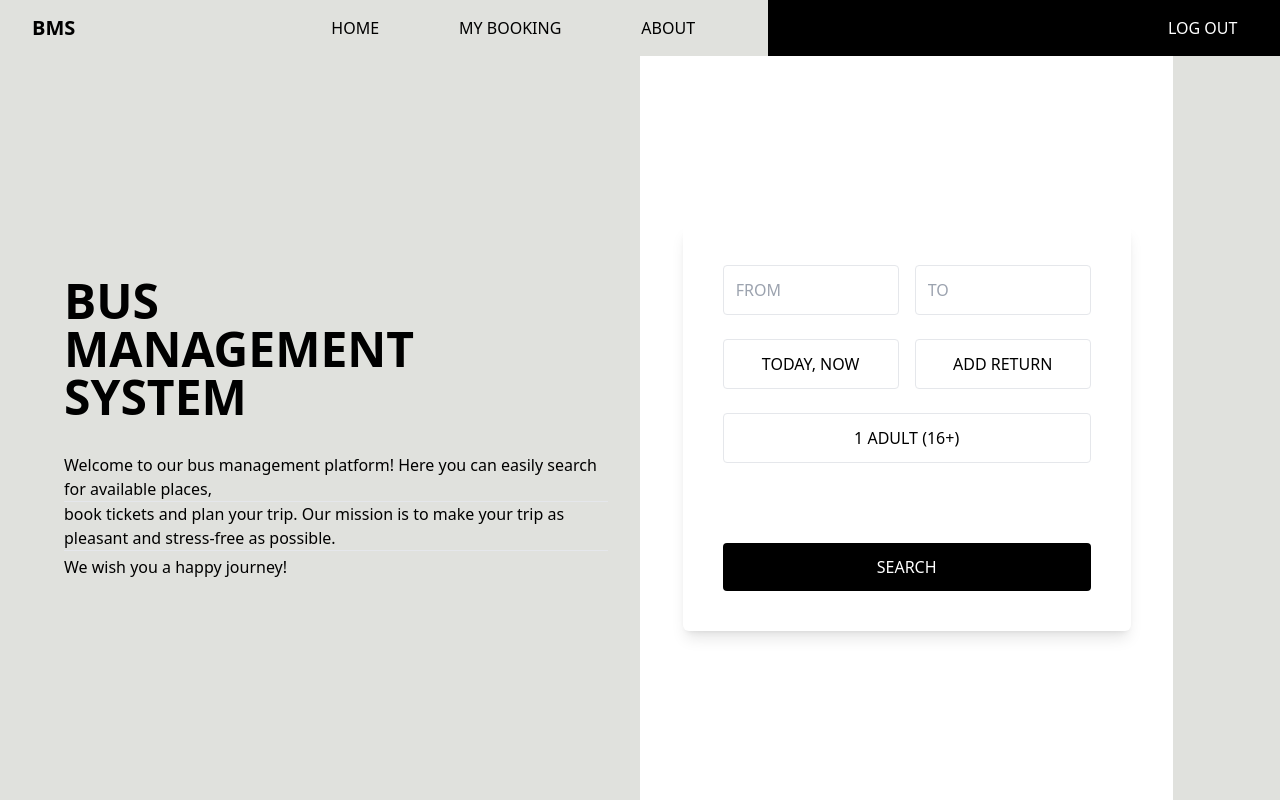
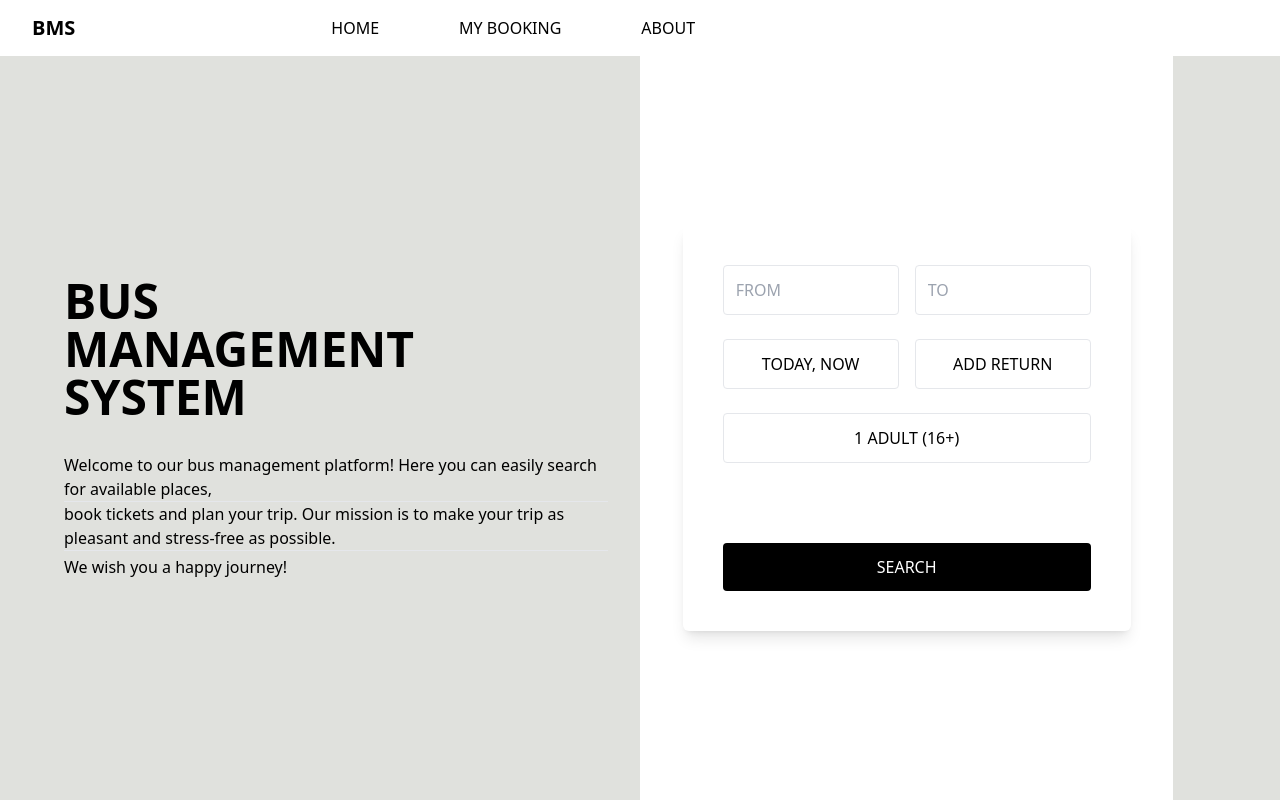
Before and after one commit to dbilic98/booking-bus-ticket-frontend, a React (Create React App) app: page / in a window 1280 px wide. Built offline with nearby package versions, Linux system fonts and the light colour scheme; a web font is replaced by a local one.

Commit message:
Change the color in the navbar

```diff
--- a/src/components/Navbar.tsx
+++ b/src/components/Navbar.tsx
@@ -2,7 +2,7 @@
 
 const Header: React.FC = () => {
   return (
-    <header className="bg-light-gray flex justify-between items-center">
+    <header className="bg-yellow flex justify-between items-center">
       <h1 className="text-xl font-bold pl-8">BMS</h1>
 
       <nav className="flex-1 ml-[20%] flex space-x-20">
@@ -16,7 +16,7 @@
           ABOUT
         </a>
       </nav>
-      <nav className="bg-black text-white p-4 flex basis-2/5 ">
+      <nav className="bg-jet-black text-white p-4 flex basis-2/5 ">
         <a href="#" className="flex-1 ml-[80%]">
           LOG OUT
         </a>
```
